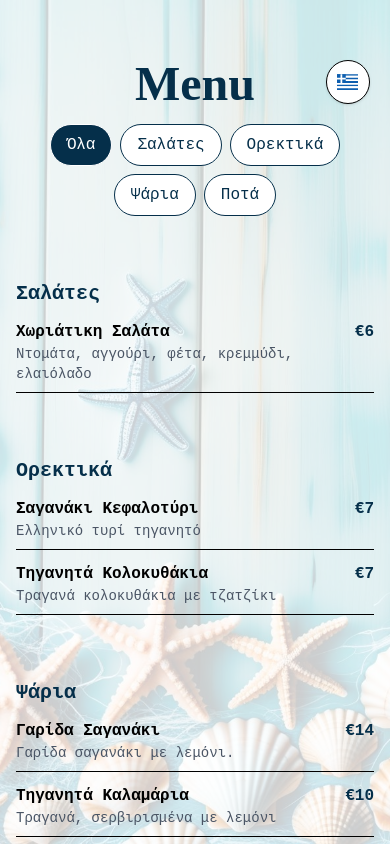
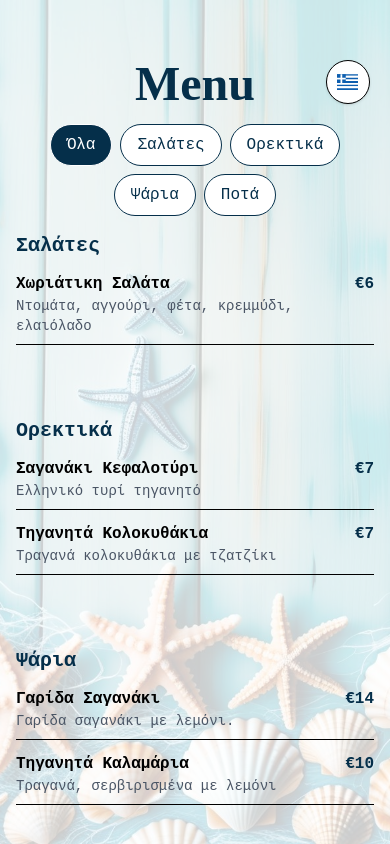
Before and after one commit to pagiannis/ax_niko_ax, a React (Vite) app: page / in a window 390 px wide. Built offline with nearby package versions, Linux system fonts and the light colour scheme; some icons are missing; a web font is replaced by a local one.

Commit message:
Change styles for phone 2

```diff
--- a/src/components/MenuSection.tsx
+++ b/src/components/MenuSection.tsx
@@ -7,7 +7,7 @@ type MenuSectionProps = {
 };
 
 const MenuSection = ({ title, items, language }: MenuSectionProps) => (
-  <div className="my-16 font-mono ">
+  <div className="mt-3 mb-18 font-mono ">
     <h3 className="text-xl font-bold text-sky-950 mb-3">{title}</h3>
     <ul className="space-y-3">
       {items.map((item, idx) => (
@@ -18,7 +18,9 @@ const MenuSection = ({ title, items, language }: MenuSectionProps) => (
           <div>
             <p className="font-semibold">{item.name[language]}</p>
             {item.description && (
-              <p className="text-sm text-gray-600">{item.description[language]}</p>
+              <p className="text-sm text-gray-600">
+                {item.description[language]}
+              </p>
             )}
           </div>
           <span className="text-sky-950 font-bold">{item.price}</span>
```
